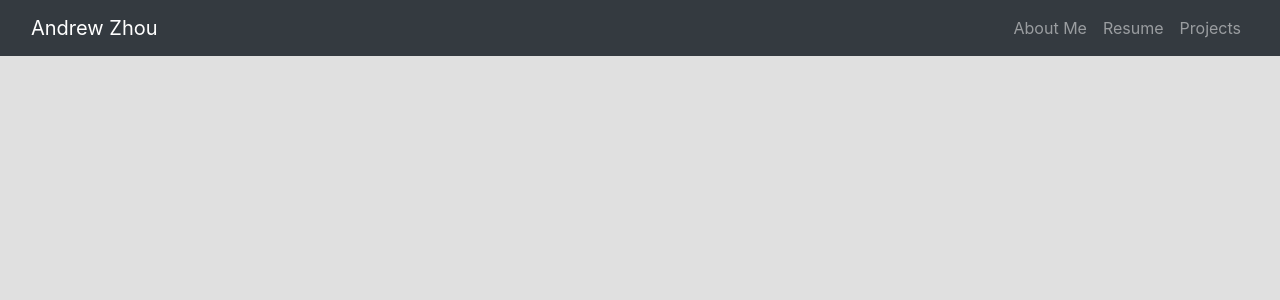
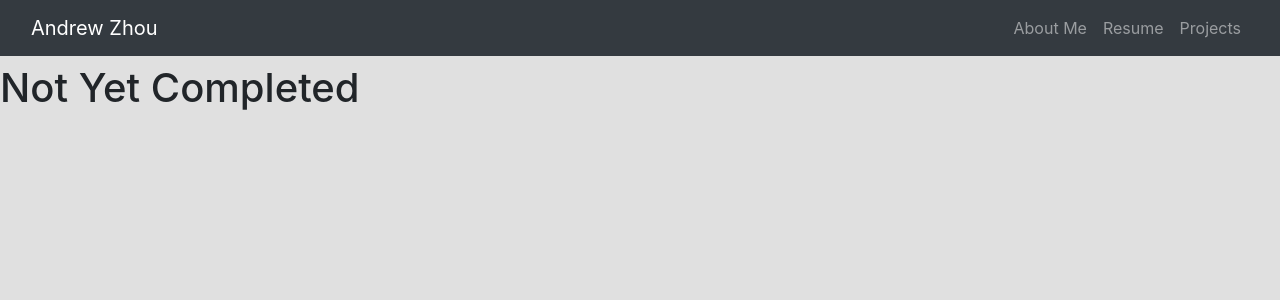
Before and after one commit to azhou5211/Resume, a Jekyll site: the page built from docs/projects.html, in a window 1280 px wide and 900 px high. Shown: the top 300 px of the window. Built offline with Jekyll 4.4.1, drawn with Linux system fonts in a browser that asks for light colours; nearby versions of some CDN libraries.

Commit message:
added not yet completed to projects tab

```diff
--- a/docs/projects.html
+++ b/docs/projects.html
@@ -3,4 +3,6 @@ layout: default
 title: 'Projects'
 ---
 
-<h1> Not Yet Completed </h1>
+<div style="margin-top:5%;">
+	<h1> Not Yet Completed </h1>
+</div>
```
